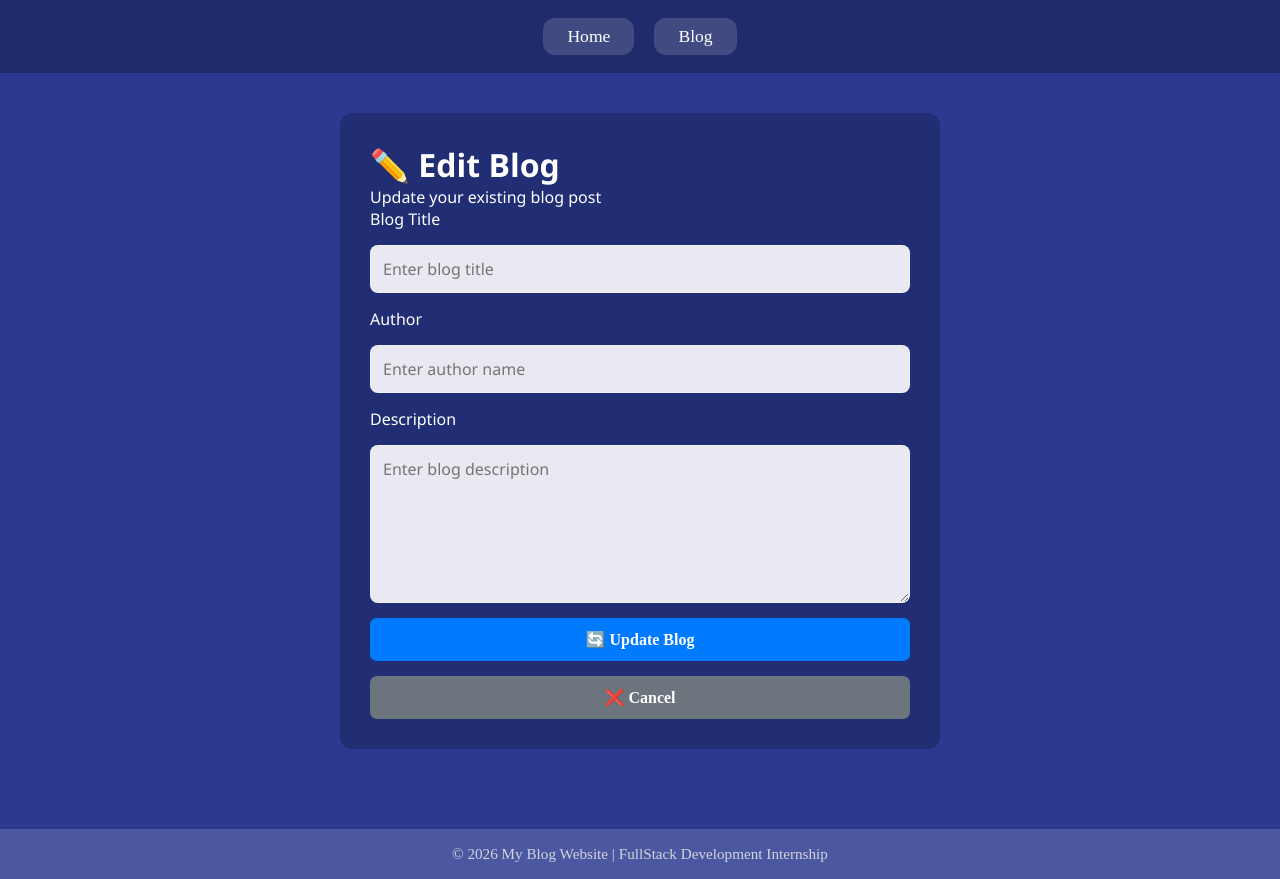
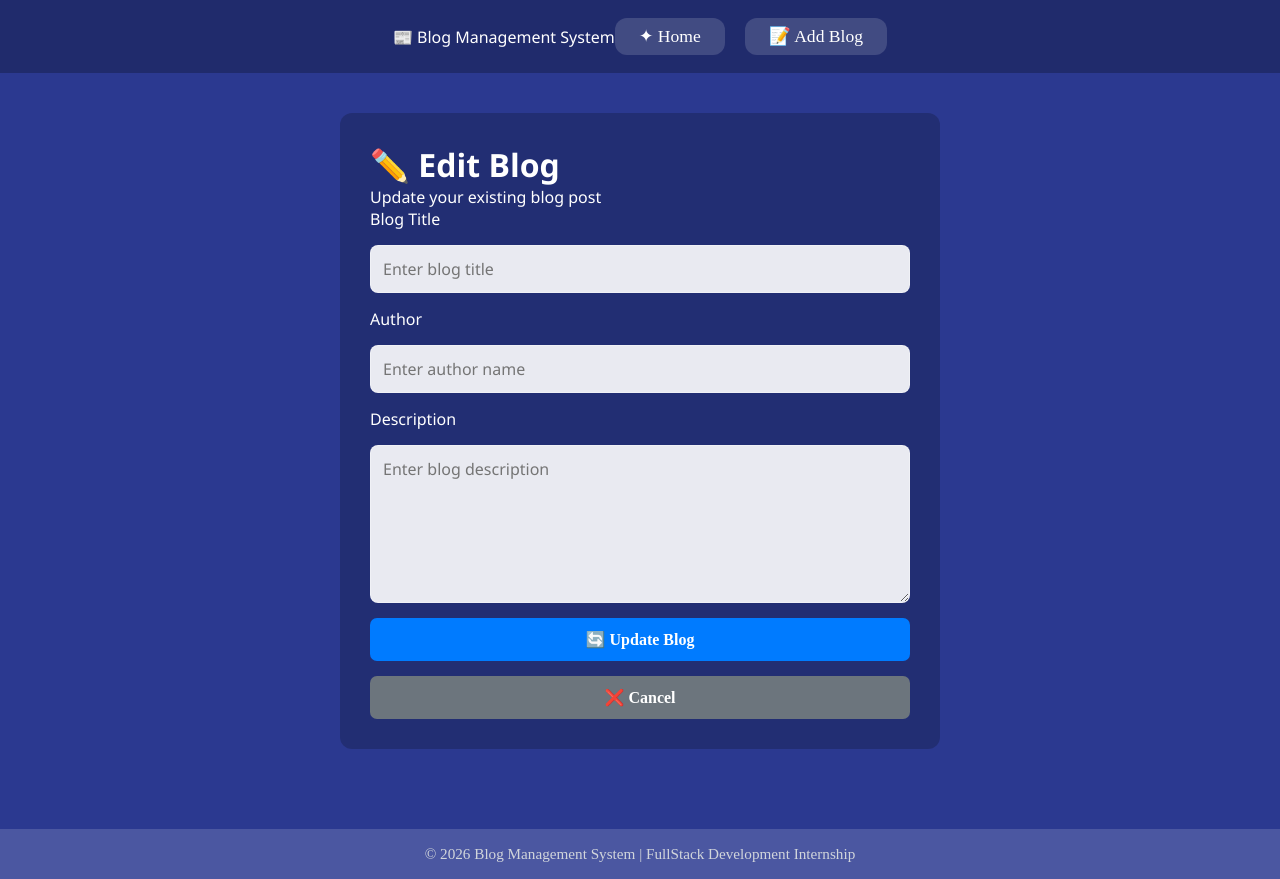
Before and after one commit to Kundaram11/FullStack-Development, a plain HTML site: page Frontend/EditBlog.html in a window 1280 px wide. Drawn offline with Linux system fonts and the light colour scheme; no server answers.

Commit message:
EditBlog.html

```diff
--- a/Frontend/EditBlog.html
+++ b/Frontend/EditBlog.html
@@ -15,10 +15,13 @@
 
     <!-- Navigation Bar -->
     <nav class="navbar">
-    <div class="nav-links">
-      <a href="Index.html" class="nav-btn ">Home</a>
-      <a href="Blog.html" class="nav-btn">Blog</a>
-    </div>
+        <div class="nav-title">
+        📰 Blog Management System
+        </div>
+        <div class="nav-links">
+            <a href="Index.html" class="nav-btn ">✦ Home</a>
+            <a href="Blog.html" class="nav-btn">📝 Add Blog</a>
+         </div>
   </nav>
 
 
@@ -107,7 +110,7 @@
     <script src="script.js"></script>
      <!-- Footer Section -->
    <footer class="footer">
-    <p>&copy; 2026 My Blog Website | FullStack Development Internship </p>
+    <p>&copy; 2026 Blog Management System | FullStack Development Internship </p>
   </footer>
 
 </body>
```
